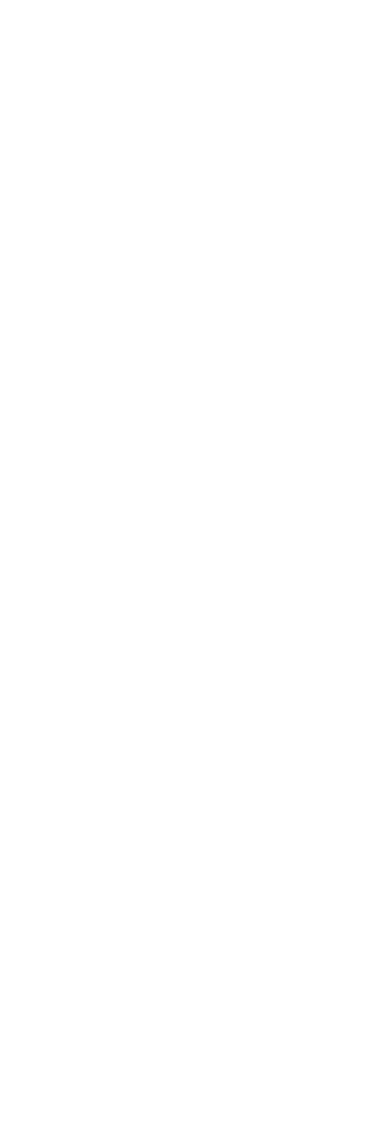
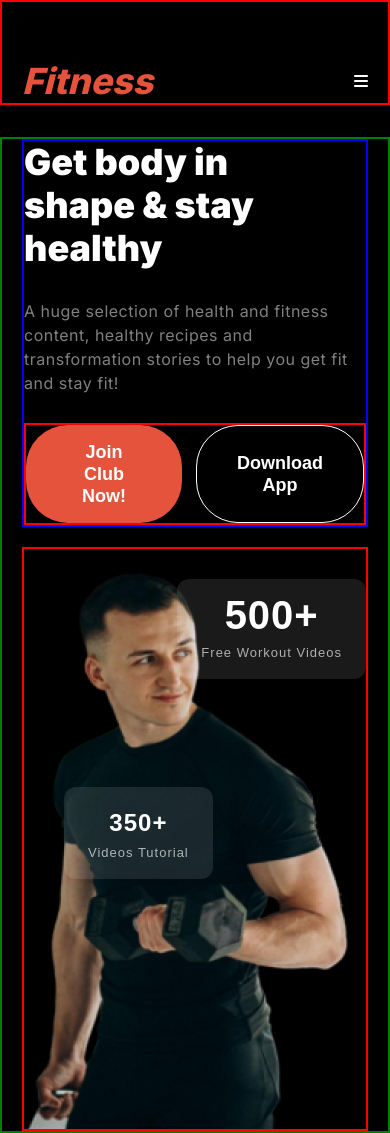
Before and after one commit to RIRony9898/b10a2-rony, a plain HTML site: page index.html in a window 390 px wide. Before the commit the page ends 844 px from the top, so only its background shows below. Drawn offline with Linux system fonts and the light colour scheme.

Commit message:
navbar and banner section finished with responsive

```diff
--- a/index.html
+++ b/index.html
@@ -1,16 +1,75 @@
 <!DOCTYPE html>
 <html lang="en">
-<head>
-    <meta charset="UTF-8">
-    <meta name="viewport" content="width=device-width, initial-scale=1.0">
+  <head>
+    <meta charset="UTF-8" />
+    <meta name="viewport" content="width=device-width, initial-scale=1.0" />
+    <!-- Font awesome cdn -->
+    <link rel="stylesheet" href="https://cdnjs.cloudflare.com/ajax/libs/font-awesome/6.6.0/css/all.min.css" integrity="sha512-Kc323vGBEqzTmouAECnVceyQqyqdsSiqLQISBL29aUW4U/M7pSPA/gEUZQqv1cwx4OnYxTxve5UMg5GT6L4JJg==" crossorigin="anonymous" referrerpolicy="no-referrer" />
     <!-- Custom CSS link -->
-     <link rel="stylesheet" href="styles/style.css">
-     <link rel="stylesheet" href="styles/responsive.css">
-    <title>My Travel Site</title>
-</head>
-<body>
+    <link rel="stylesheet" href="styles/style.css" />
+    <link rel="stylesheet" href="styles/responsive.css" />
+    <title>My Fitness Site</title>
+  </head>
+  <body>
     <!-- Header section start -->
-    <header></header>
+    <header>
+      <!-- NavBar section start -->
+      <nav class="nav-container screen-size">
+        <div class="nav flex">
+          <div class="nav-logo">
+            <h3 class="nav-title orange"><em>Fitness</em></h3>
+          </div>
+          <div class="nav-menu">
+            <ul class="nav-links flex">
+              <li><a id="nav-unique" href="#">Home</a></li>
+              <li><a href="#">Service</a></li>
+              <li><a href="#">Contact</a></li>
+              <li><a href="#">About</a></li>
+            </ul>
+          </div>
+          <div class="hamburger-menu">
+            <i class="fa-solid fa-bars"></i>
+          </div>
+        </div>
+      </nav>
+      <!-- NavBar section end -->
+
+      <!-- ------------------------------------ -->
+
+      <!-- Banner section start -->
+      <section class="banner-container screen-size">
+        <div class="banner flex">
+          <div class="banner-texts flex">
+            <div>
+                <h1 class="banner-title white">
+                    Get body in <br> <span class="banner-unique">shape</span> & stay <br>
+                    healthy
+                  </h1>
+                  <p class="banner-description">
+                    A huge selection of health and fitness content, healthy recipes
+                    and transformation stories to help you get fit and stay fit!
+                  </p>
+                  <div class="btn-container flex">
+                      <button class="banner-btn orange-btn">Join Club Now!</button>
+                      <button class="banner-btn transparent-btn">Download App</button>
+                  </div>
+            </div>
+          </div>
+          <div class="banner-img flex">
+            <img src="assets/images/banner.png" alt="Image of a body builder" />
+            <button class="banner-img-btn btn-500">
+                <h3 class="btn-number">500+</h3>
+                <p class="btn-text">Free Workout Videos</p>
+            </button>
+            <button class="banner-img-btn btn-350">
+                <h3 class="btn-number">350+</h3>
+                <p class="btn-text">Videos Tutorial</p>
+            </button>
+          </div>
+        </div>
+      </section>
+      <!-- Banner section end -->
+    </header>
     <!-- Header section end -->
 
     <!-- ==================================== -->
@@ -24,5 +83,5 @@
     <!-- Footer section start -->
     <footer></footer>
     <!-- Footer section end -->
-</body>
+  </body>
 </html>
--- a/styles/responsive.css
+++ b/styles/responsive.css
@@ -0,0 +1,39 @@
+/* Medium device */
+@media screen and (max-width: 992px) {
+
+}
+
+/* Small device */
+@media screen and (max-width: 576px) {
+    .screen-size {
+        padding: 0px 20px;
+    }
+    .hamburger-menu {
+        display: block;
+    }
+    .nav-menu {
+        display: none;
+    }
+    .banner {
+        flex-direction: column;
+    }
+    .banner-texts, .banner-img {
+        width: 100%;
+    }
+    .banner-title {
+        font-size: 2.25rem;
+    }
+    .banner-img {
+        margin-top: 20px;
+        justify-content: center;
+    }
+    .btn-500 {
+        right: 0px;
+        top: 30px;
+      }
+      .btn-350 {
+        bottom: 250px;
+        left: 40px;
+      }
+
+}
--- a/styles/style.css
+++ b/styles/style.css
@@ -1,22 +1,192 @@
 /* Inter font link */
-@import url('https://fonts.googleapis.com/css2?family=Inter:wght@100..900&display=swap');
-
+@import url("https://fonts.googleapis.com/css2?family=Inter:wght@100..900&display=swap");
 
 /* Shared styles start */
 * {
-    padding: 0;
-    margin: 0;
-    box-sizing: border-box;
+  padding: 0;
+  margin: 0;
+  box-sizing: border-box;
 }
 
 body {
-    font-family: "Inter", sans-serif;
+  font-family: "Inter", sans-serif;
+}
+
+.screen-size {
+  max-width: 1060px;
+  margin: 0 auto;
+}
+
+#orange,
+.orange {
+  color: rgb(230, 83, 60);
+}
+
+.white {
+  color: rgb(255, 255, 255);
+}
+
+.flex {
+  display: flex;
 }
 /* Shared styles end */
 
 /* ==================================== */
 
 /* Header section start */
+
+header {
+  background: black;
+}
+
+/* NavBar section start */
+.nav-container {
+  border: 2px solid red;
+}
+
+.nav {
+  justify-content: space-between;
+  align-items: center;
+  margin-top: 57px;
+}
+
+.nav-menu {
+  border: 1px solid rgba(0, 0, 0, 0.1);
+  border-radius: 2.4rem;
+  padding: 4px;
+}
+
+.nav-links {
+  list-style: none;
+  gap: 3rem;
+}
+
+.nav-links a {
+  color: rgb(255, 255, 255);
+  text-decoration: none;
+  font-size: 1.125rem;
+  font-weight: 400;
+}
+
+.nav-title {
+  font-size: 2.25rem;
+  font-weight: 800;
+}
+
+#nav-unique {
+  background: rgb(230, 83, 60);
+  border-radius: 3rem;
+  padding: 8px 20px;
+}
+
+.hamburger-menu {
+    color: white;
+    display: none;
+}
+/* NavBar section end */
+
+/* ------------------------------------ */
+
+/* Banner section start */
+.banner-container {
+  border: 2px solid green;
+  margin-top: 2rem;
+}
+
+.banner-texts {
+  border: 2px solid blue;
+  width: 50%;
+  align-items: center;
+}
+
+.banner-img {
+  border: 2px solid red;
+  width: 50%;
+  justify-content: end;
+  position: relative;
+}
+.banner-title {
+  font-size: 5rem;
+  font-weight: 900;
+  line-height: 120%;
+}
+
+.banner-description {
+  color: rgba(255, 255, 255, 0.5);
+  font-size: 16px;
+  font-weight: 400;
+  line-height: 1.5rem;
+  letter-spacing: 0.5px;
+  margin: 28px 0;
+}
+
+.btn-container {
+  border: 2px solid red;
+  /* margin: 0 auto; */
+  justify-content: center;
+  gap: 14px;
+}
+
+.banner-btn {
+  color: rgb(255, 255, 255);
+  font-size: 1.125rem;
+  font-weight: 600;
+  line-height: 22px;
+  border-radius: 42px;
+  background: rgb(230, 83, 60);
+  padding: 16px 40px;
+  border: none;
+}
+
+.transparent-btn {
+  border: 1px solid rgb(255, 255, 255);
+  background: transparent;
+}
+
+.banner-img-btn {
+  position: absolute;
+  border: none;
+  padding: 1rem 1.5rem;
+  border-radius: 12px;
+  background: rgba(255, 255, 255, 0.1);
+}
+
+.btn-number {
+  color: rgb(255, 255, 255);
+  font-size: 2.5rem;
+  font-weight: 900;
+  line-height: 2.5rem;
+  letter-spacing: 1px;
+}
+
+.btn-text {
+  color: rgba(255, 255, 255, 0.65);
+  font-size: 13px;
+  font-weight: 400;
+  line-height: 20px;
+  letter-spacing: 1px;
+  text-align: left;
+}
+
+.btn-500 {
+  right: -50px;
+  top: 130px;
+}
+
+.btn-500 h3 {
+    margin-bottom: 8px;
+}
+
+.btn-350 {
+  bottom: 60px;
+  left: 130px;
+}
+
+.btn-350 h3 {
+  font-size: 1.5rem;
+}
+/* Banner section end */
+
 /* Header section end */
 
 /* ==================================== */
```
Also changed, not shown: assets/images/banner.png (renamed from assets/images/Images 2.png).
